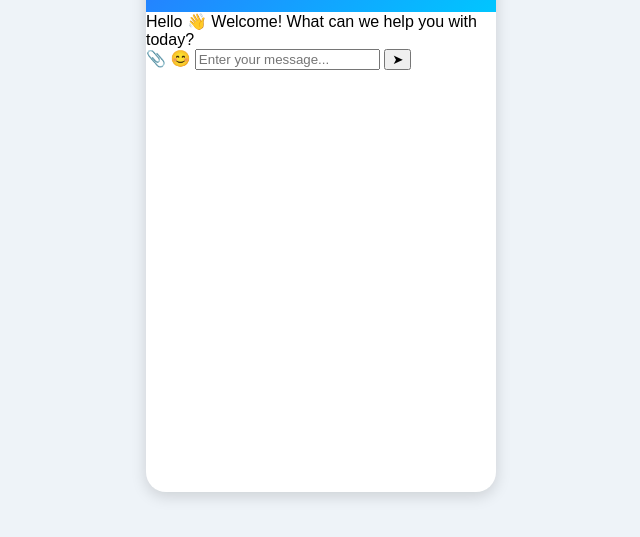
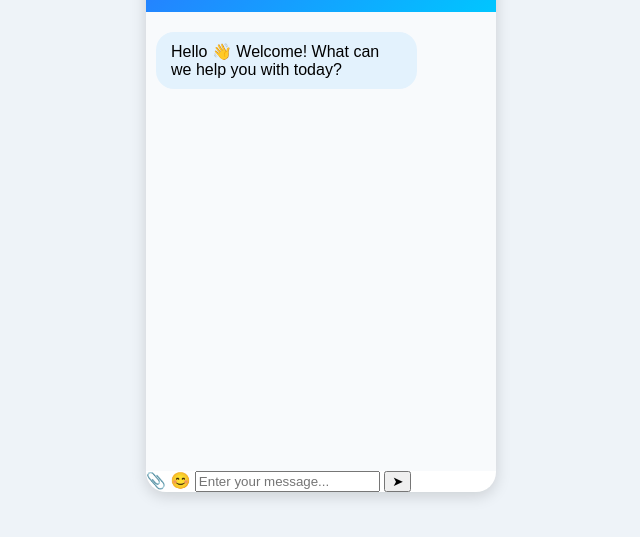
Before and after one commit to SarangaKalhari/Simple-Chat-Bot, a plain HTML site: page index.html in a window 1280 px wide. Shown: the part 191-728 px from the top of the page, without its empty margins (319-959 px from the left). Drawn offline with Linux system fonts and the light colour scheme.

Commit message:
add css for chat box

```diff
--- a/assets/css/style.css
+++ b/assets/css/style.css
@@ -49,7 +49,7 @@ body {
     }
 
     /* Messages area */
-    /* .chat-body {
+    .chat-body {
       flex: 1;
       padding: 10px;
       overflow-y: auto;
@@ -74,7 +74,7 @@ body {
       background: #2979ff;
       color: white;
       float: right;
-    } */
+    }
 
     /* Quick replies
     .quick-replies {
```
